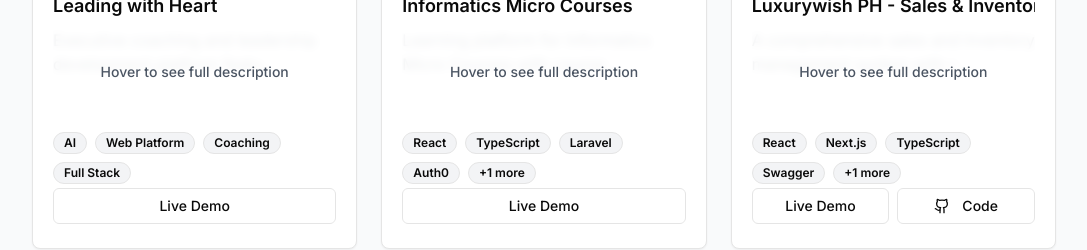
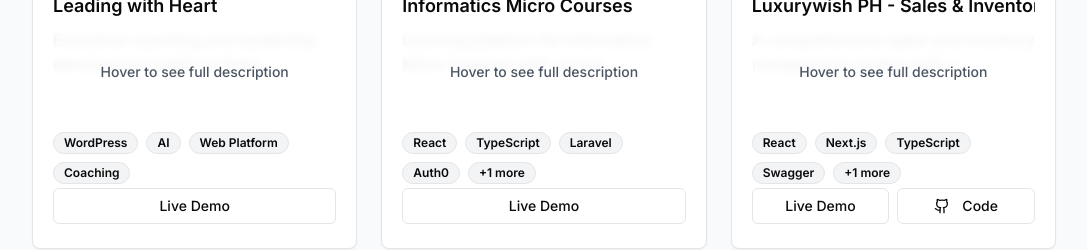
Before and after one commit to jerryfel13/jerryfel-portfolio, a Next.js app: page / in a window 1280 px wide. Shown: the part 4800-5050 px from the top of the page, without its empty margins (96-1183 px from the left). Built offline with nearby package versions, Linux system fonts and the light colour scheme.

Commit message:
Tag Leading with Heart project as WordPress.
Reflect the actual CMS stack used on leadingwithheart.com.

Co-authored-by: Cursor <cursoragent@cursor.com>

```diff
--- a/app/page.tsx
+++ b/app/page.tsx
@@ -779,7 +779,7 @@ function HomeContent() {
               <AnimatedProjectCard
                 title="Leading with Heart"
                 description="Executive coaching and leadership development platform featuring the Leading with Heart framework, expert coaching services, and AI coaching tools for on-demand leadership support"
-                tags={["AI", "Web Platform", "Coaching", "Full Stack"]}
+                tags={["WordPress", "AI", "Web Platform", "Coaching"]}
                 image="/images/projects/leading-with-heart.jpg"
                 delay={0}
                 demoUrl="https://leadingwithheart.com/"
@@ -842,7 +842,7 @@ function HomeContent() {
               <AnimatedProjectCard
                 title="Leading with Heart"
                 description="Executive coaching and leadership development platform featuring the Leading with Heart framework, expert coaching services, and AI coaching tools for on-demand leadership support"
-                tags={["AI", "Web Platform", "Coaching", "Full Stack"]}
+                tags={["WordPress", "AI", "Web Platform", "Coaching"]}
                 image="/images/projects/leading-with-heart.jpg"
                 delay={0}
                 demoUrl="https://leadingwithheart.com/"
@@ -877,7 +877,7 @@ function HomeContent() {
               <AnimatedProjectCard
                 title="Leading with Heart"
                 description="Executive coaching and leadership development platform featuring the Leading with Heart framework, expert coaching services, and AI coaching tools for on-demand leadership support"
-                tags={["AI", "Web Platform", "Coaching", "Full Stack"]}
+                tags={["WordPress", "AI", "Web Platform", "Coaching"]}
                 image="/images/projects/leading-with-heart.jpg"
                 delay={0}
                 demoUrl="https://leadingwithheart.com/"
```
